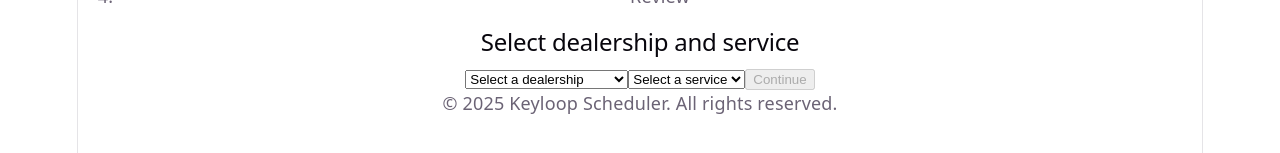
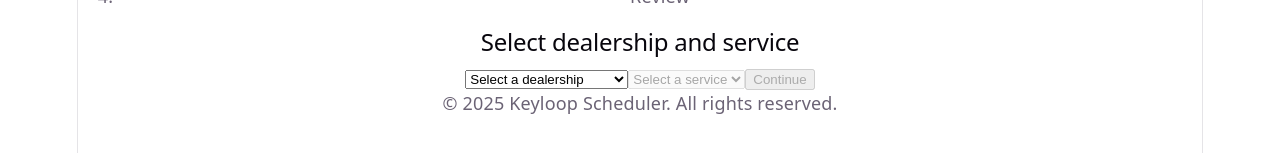
Before and after one commit to trienpq123/keyloop-the-unified-service-scheduler, a React (Vite) app in the folder fe/keyloop-service-schedule-web/: page /booking in a window 1280 px wide. Shown: the part 211-364 px from the top of the page. Built offline with nearby package versions, Linux system fonts and the light colour scheme.

Commit message:
set type and hanlde logic again when get availability

```diff
--- a/fe/keyloop-service-schedule-web/src/pages/booking/AvailabilityPage.tsx
+++ b/fe/keyloop-service-schedule-web/src/pages/booking/AvailabilityPage.tsx
@@ -7,7 +7,7 @@ type AvailabilityLocationService = {
 
 export const AvailabilityPage = () => {
     const location = useLocation();
-    const selection = location.state as AvailabilityLocationService;
+    const selection = location.state as AvailabilityLocationService | null;
 
     if (!selection) {
         return (
--- a/fe/keyloop-service-schedule-web/src/pages/booking/SelectServicePage.tsx
+++ b/fe/keyloop-service-schedule-web/src/pages/booking/SelectServicePage.tsx
@@ -54,12 +54,13 @@ export const SelectServicePage = () => {
         setServiceTypeId(null);
     }
 
+    function handleServiceChange(event: ChangeEvent<HTMLSelectElement>) {
+        const value = event.target.value;
+        setServiceTypeId(value === '' ? null : Number(value));
+    }
+
     function handleSubmit(event: React.FormEvent<HTMLFormElement>) {
         event.preventDefault();
-
-        if (!selectedDealership || !selectedService) {
-            return;
-        }
 
         if (canContinue) {
             navigate('/booking/availability', {
@@ -87,10 +88,11 @@ export const SelectServicePage = () => {
                     ))}
                 </select>
 
-                <select value={serviceTypeId ?? ''} onChange={(event) => {
-                    const value = event.target.value;
-                    setServiceTypeId(value === '' ? null : Number(value));
-                }}>
+                <select
+                    value={serviceTypeId ?? ''}
+                    onChange={handleServiceChange}
+                    disabled={!selectedDealership}
+                >
                     <option value="">Select a service</option>
                     {availableServices.map(service => (
                         <option key={service.id} value={service.id}>
```
